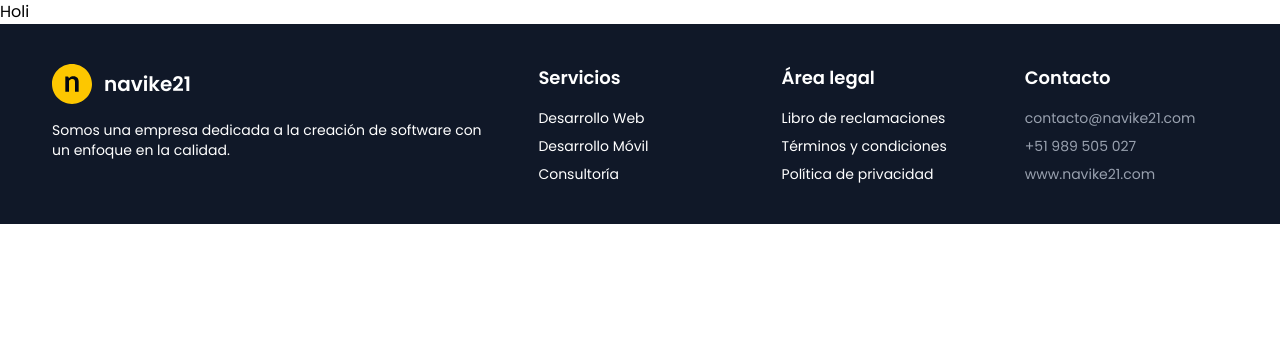
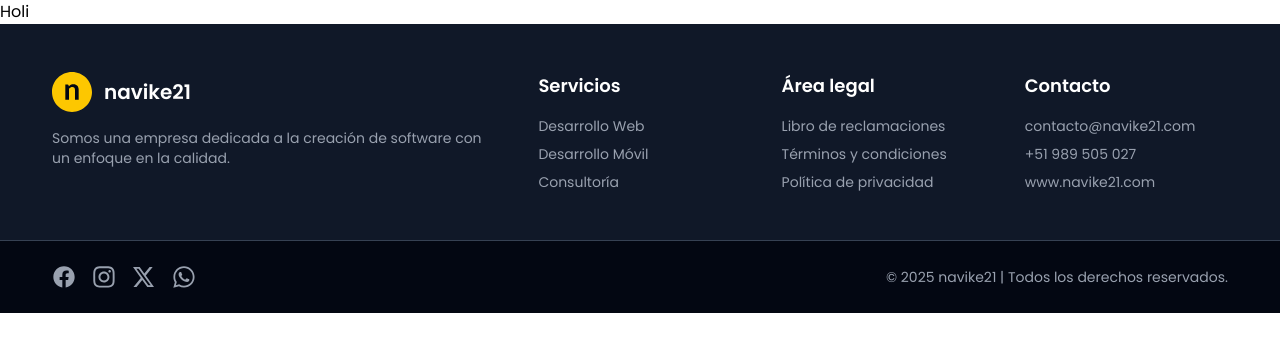
Before and after one commit to navike21/navike21-web, a Next.js app: page / in a window 1280 px wide. Shown: the top 352 px of the page. Built offline with nearby package versions, Linux system fonts and the light colour scheme.

Commit message:
feat(footer): enhance Footer component with social media icons and improve text styling

```diff
--- a/src/libs/components/molecules/Footer/Footer.tsx
+++ b/src/libs/components/molecules/Footer/Footer.tsx
@@ -1,15 +1,16 @@
 import { Content } from '@Components/atoms/Content'
 import { Logo } from '@Components/atoms'
+import { Facebook, Instagram, WhatsApp, X } from '@Components/atoms/Icon'
 
-export const Footer = () => {
-  return (
-    <div className="footer bg-gray-900 text-white py-10">
+export const Footer = () => (
+  <>
+    <div className="footer bg-gray-900 text-white py-12 relative z-50">
       <Content className="grid grid-cols-1 items-start sm:grid-cols-2 md:grid-cols-3 gap-10 lg:grid-cols-5">
         <section className="flex flex-col items-center justify-center gap-4 w-full sm:col-span-2 md:col-span-3 lg:col-span-2">
           <div className="flex items-center justify-start gap-3 title-xs w-full md:title-sm">
             <Logo className="w-10" /> navike21
           </div>
-          <div className="paragraph-xs w-full">
+          <div className="paragraph-xs w-full text-gray-400">
             Somos una empresa dedicada a la creación de software con un enfoque
             en la calidad.
           </div>
@@ -17,17 +18,23 @@ export const Footer = () => {
         <section className="flex flex-col items-center justify-center gap-4 w-full">
           <div className="title-xs w-full">Servicios</div>
           <ul className="grid grid-cols-1 gap-2 w-full">
-            <li className="paragraph-xs">Desarrollo Web</li>
-            <li className="paragraph-xs">Desarrollo Móvil</li>
-            <li className="paragraph-xs">Consultoría</li>
+            <li className="paragraph-xs text-gray-400">Desarrollo Web</li>
+            <li className="paragraph-xs text-gray-400">Desarrollo Móvil</li>
+            <li className="paragraph-xs text-gray-400">Consultoría</li>
           </ul>
         </section>
         <section className="flex flex-col items-center justify-center gap-4 w-full">
           <div className="title-xs w-full">Área legal</div>
           <ul className="grid grid-cols-1 gap-2 w-full">
-            <li className="paragraph-xs">Libro de reclamaciones</li>
-            <li className="paragraph-xs">Términos y condiciones</li>
-            <li className="paragraph-xs">Política de privacidad</li>
+            <li className="paragraph-xs text-gray-400">
+              Libro de reclamaciones
+            </li>
+            <li className="paragraph-xs text-gray-400">
+              Términos y condiciones
+            </li>
+            <li className="paragraph-xs text-gray-400">
+              Política de privacidad
+            </li>
           </ul>
         </section>
         <section className="flex flex-col items-center justify-center gap-4 w-full">
@@ -61,5 +68,18 @@ export const Footer = () => {
         </section>
       </Content>
     </div>
-  )
-}
+    <div className="bg-gray-950 text-gray-400 py-10 sm:py-6 border-t border-gray-700">
+      <Content className="flex flex-col gap-6 items-center justify-between sm:grid-cols-2 sm:flex-row">
+        <aside className="flex items-center justify-center gap-4">
+          <Facebook className="h-6" />
+          <Instagram className="h-6" />
+          <X className="h-6" />
+          <WhatsApp className="h-6" />
+        </aside>
+        <div className="paragraph-xs text-center">
+          © 2025 navike21 | Todos los derechos reservados.
+        </div>
+      </Content>
+    </div>
+  </>
+)
```
